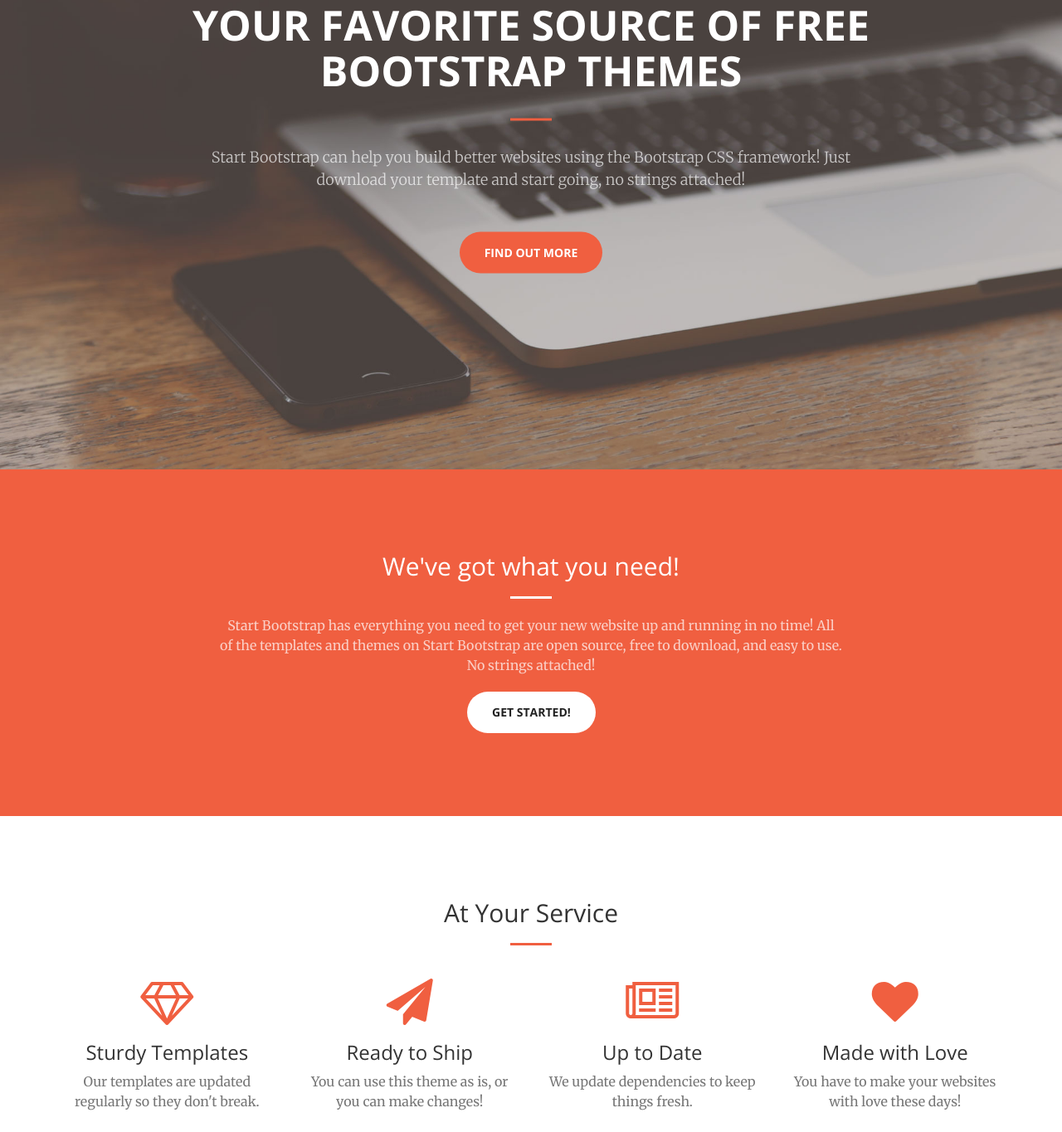
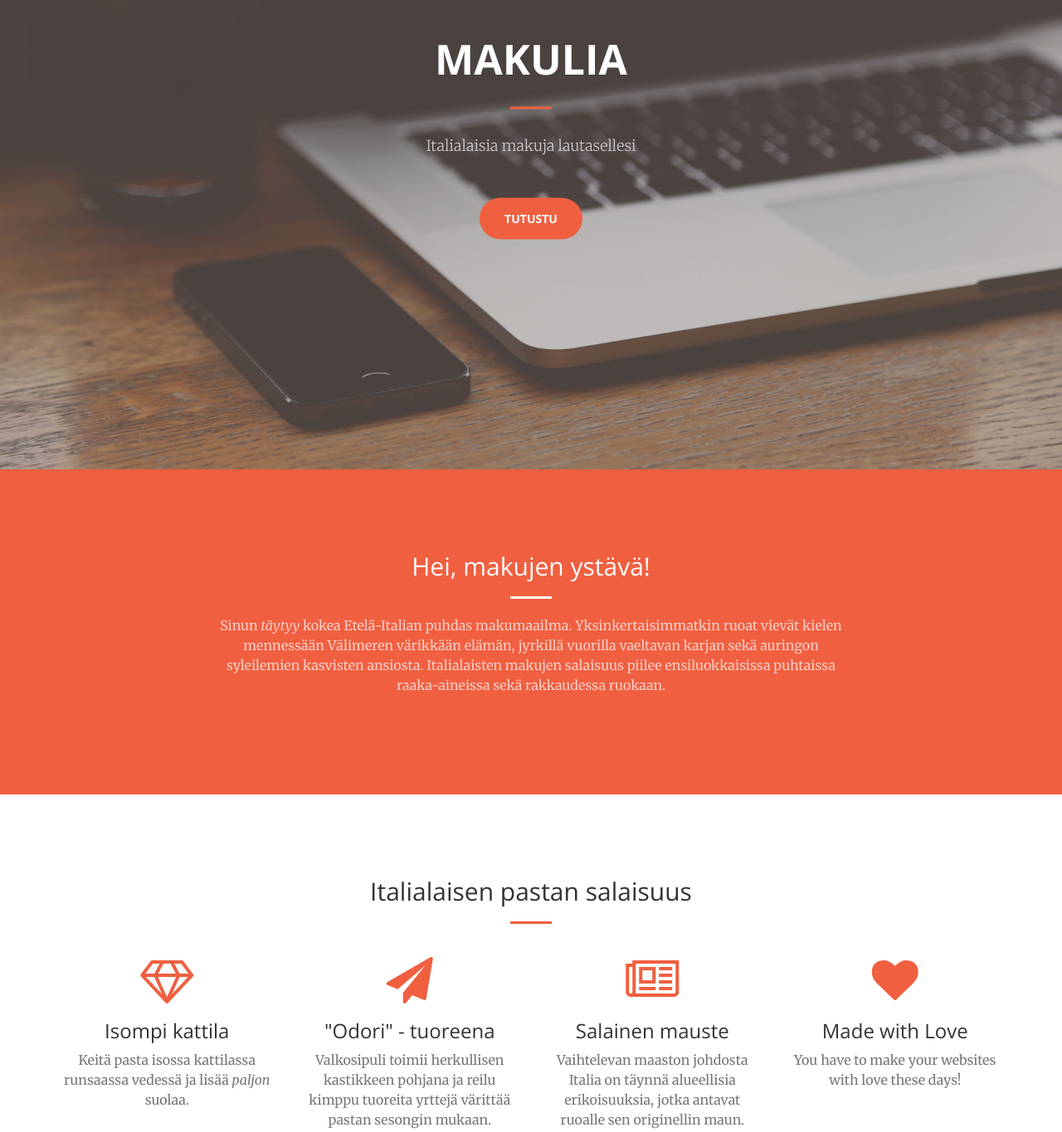
Before and after one commit to Pinjay/Makulia, a plain HTML site: page index.html in a window 1280 px wide. Shown: the part 234-1599 px from the top of the page at 83% size. Drawn offline with nearby package versions, Linux system fonts and the light colour scheme.

Commit message:
finnish texts

```diff
--- a/index.html
+++ b/index.html
@@ -9,7 +9,7 @@
     <meta name="description" content="">
     <meta name="author" content="">
 
-    <title>Creative - Start Bootstrap Theme</title>
+    <title>Makulia</title>
 
     <!-- Bootstrap Core CSS -->
     <link href="vendor/bootstrap/css/bootstrap.min.css" rel="stylesheet">
@@ -43,7 +43,7 @@
                 <button type="button" class="navbar-toggle collapsed" data-toggle="collapse" data-target="#bs-example-navbar-collapse-1">
                     <span class="sr-only">Toggle navigation</span> Menu <i class="fa fa-bars"></i>
                 </button>
-                <a class="navbar-brand page-scroll" href="#page-top">Start Bootstrap</a>
+                <a class="navbar-brand page-scroll" href="#page-top">Makulia</a>
             </div>
 
             <!-- Collect the nav links, forms, and other content for toggling -->
@@ -71,10 +71,10 @@
     <header>
         <div class="header-content">
             <div class="header-content-inner">
-                <h1 id="homeHeading">Your Favorite Source of Free Bootstrap Themes</h1>
+                <h1 id="homeHeading">Makulia</h1>
                 <hr>
-                <p>Start Bootstrap can help you build better websites using the Bootstrap CSS framework! Just download your template and start going, no strings attached!</p>
-                <a href="#about" class="btn btn-primary btn-xl page-scroll">Find Out More</a>
+                <p>Italialaisia makuja lautasellesi</p>
+                <a href="#about" class="btn btn-primary btn-xl page-scroll">Tutustu</a>
             </div>
         </div>
     </header>
@@ -83,10 +83,12 @@
         <div class="container">
             <div class="row">
                 <div class="col-lg-8 col-lg-offset-2 text-center">
-                    <h2 class="section-heading">We've got what you need!</h2>
+                    <h2 class="section-heading">Hei, makujen ystävä!</h2>
                     <hr class="light">
-                    <p class="text-faded">Start Bootstrap has everything you need to get your new website up and running in no time! All of the templates and themes on Start Bootstrap are open source, free to download, and easy to use. No strings attached!</p>
+                    <p class="text-faded">Sinun <i>täytyy</i> kokea Etelä-Italian puhdas makumaailma. Yksinkertaisimmatkin ruoat vievät kielen mennessään Välimeren värikkään elämän, jyrkillä vuorilla vaeltavan karjan sekä auringon syleilemien kasvisten ansiosta. Italialaisten makujen salaisuus piilee ensiluokkaisissa puhtaissa raaka-aineissa sekä rakkaudessa ruokaan.</p>
+                    <!--
                     <a href="#services" class="page-scroll btn btn-default btn-xl sr-button">Get Started!</a>
+                    -->
                 </div>
             </div>
         </div>
@@ -96,7 +98,7 @@
         <div class="container">
             <div class="row">
                 <div class="col-lg-12 text-center">
-                    <h2 class="section-heading">At Your Service</h2>
+                    <h2 class="section-heading">Italialaisen pastan salaisuus</h2>
                     <hr class="primary">
                 </div>
             </div>
@@ -106,22 +108,22 @@
                 <div class="col-lg-3 col-md-6 text-center">
                     <div class="service-box">
                         <i class="fa fa-4x fa-diamond text-primary sr-icons"></i>
-                        <h3>Sturdy Templates</h3>
-                        <p class="text-muted">Our templates are updated regularly so they don't break.</p>
+                        <h3>Isompi kattila</h3>
+                        <p class="text-muted">Keitä pasta isossa kattilassa runsaassa vedessä ja lisää <i>paljon</i> suolaa.</p>
                     </div>
                 </div>
                 <div class="col-lg-3 col-md-6 text-center">
                     <div class="service-box">
                         <i class="fa fa-4x fa-paper-plane text-primary sr-icons"></i>
-                        <h3>Ready to Ship</h3>
-                        <p class="text-muted">You can use this theme as is, or you can make changes!</p>
+                        <h3>"Odori" - tuoreena</h3>
+                        <p class="text-muted">Valkosipuli toimii herkullisen kastikkeen pohjana ja reilu kimppu tuoreita yrttejä värittää pastan sesongin mukaan.</p>
                     </div>
                 </div>
                 <div class="col-lg-3 col-md-6 text-center">
                     <div class="service-box">
                         <i class="fa fa-4x fa-newspaper-o text-primary sr-icons"></i>
-                        <h3>Up to Date</h3>
-                        <p class="text-muted">We update dependencies to keep things fresh.</p>
+                        <h3>Salainen mauste</h3>
+                        <p class="text-muted">Vaihtelevan maaston johdosta Italia on täynnä alueellisia erikoisuuksia, jotka antavat ruoalle sen originellin maun.</p>
                     </div>
                 </div>
                 <div class="col-lg-3 col-md-6 text-center">
```
